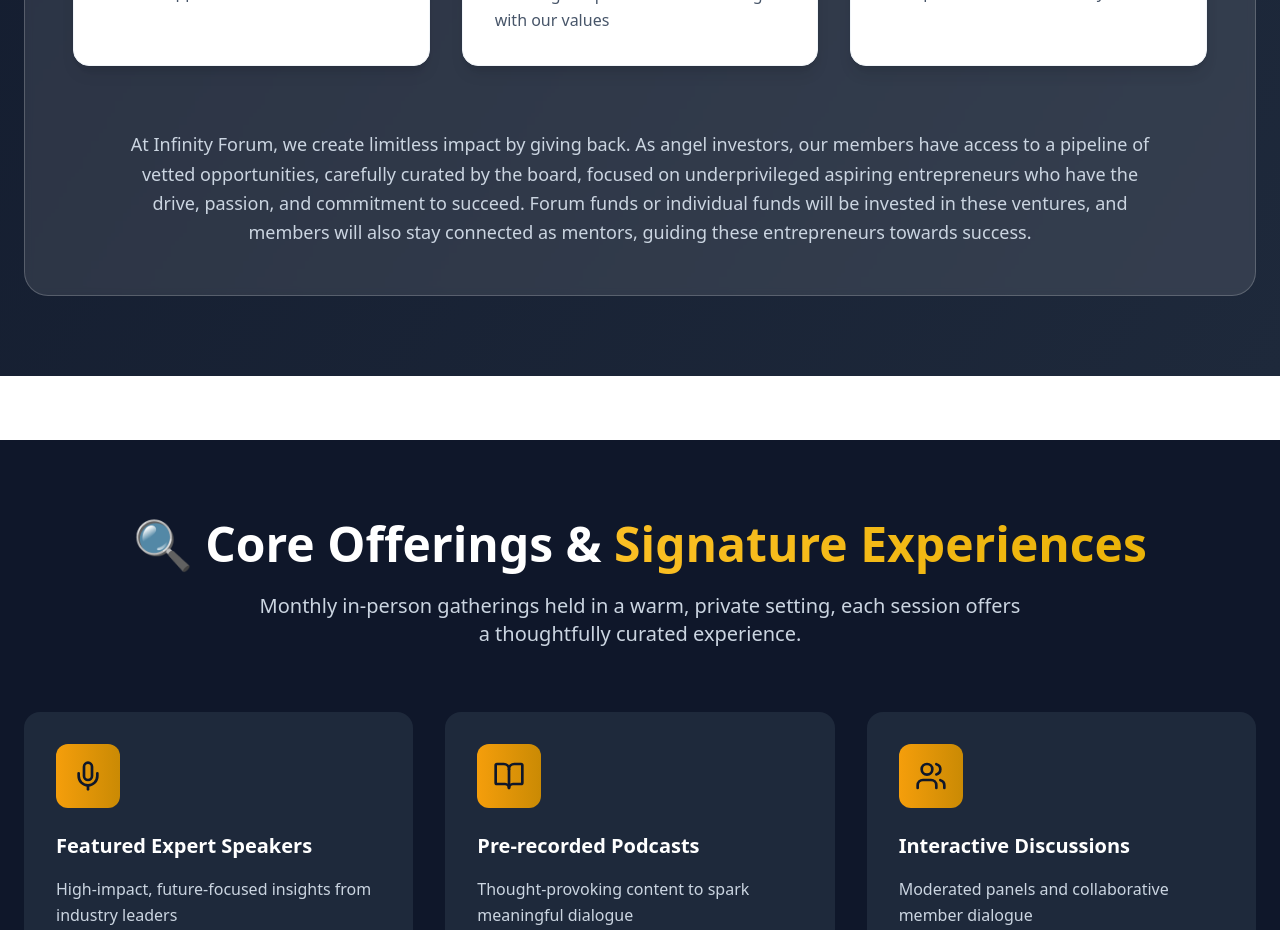
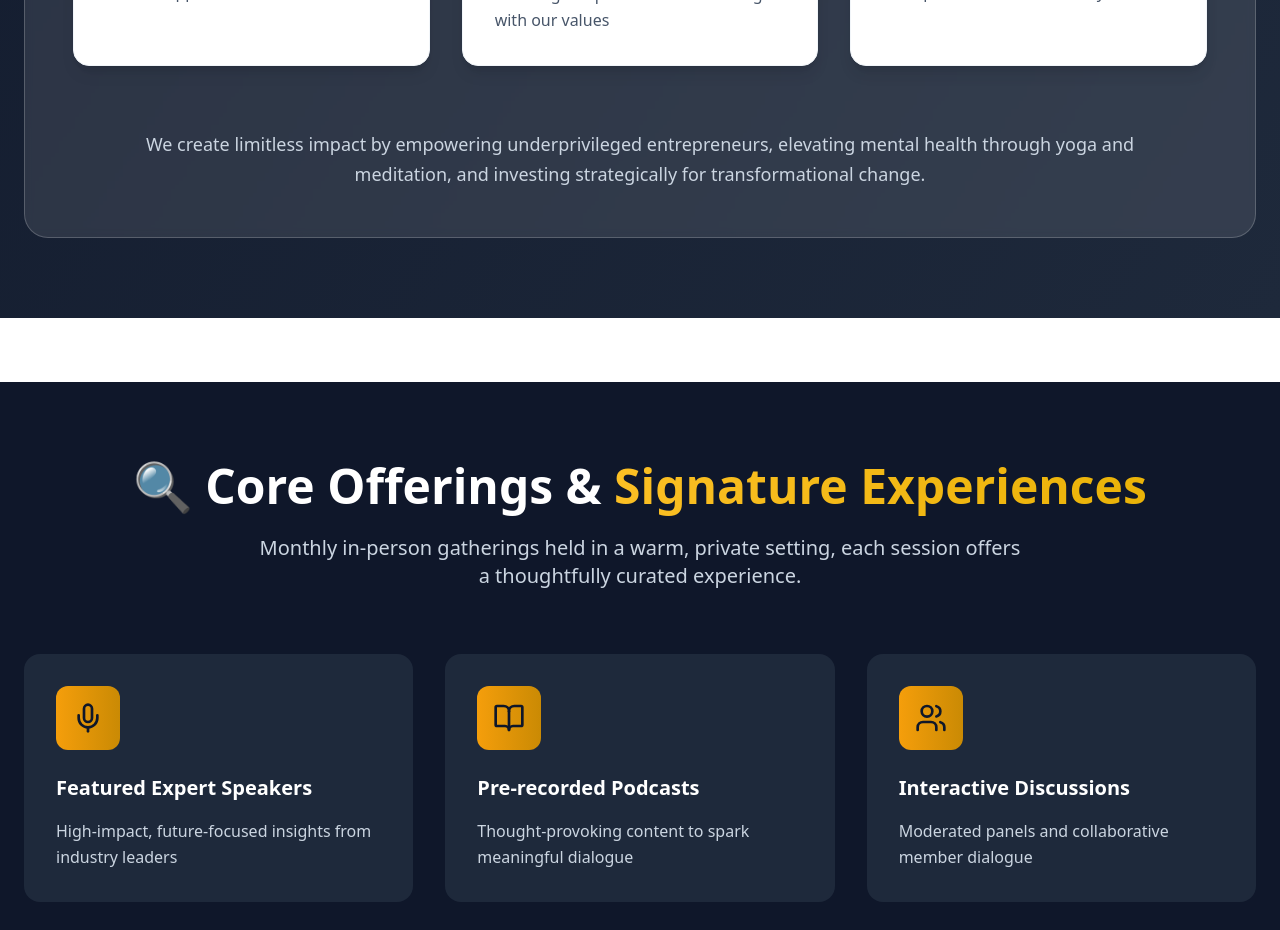
Before and after one commit to vnnandigala/infinity-forum-digital, a React (Vite) app: page / in a window 1280 px wide. Shown: the part 3000-3930 px from the top of the page. Built offline with nearby package versions, Linux system fonts and the light colour scheme.

Commit message:
Update Limitless Impact text
Update the bottom text in the Limitless Impact section to "We create limitless impact by empowering underprivileged entrepreneurs, elevating mental health through yoga and meditation, and investing strategically for transformational change."

```diff
--- a/src/components/WisdomFramework.tsx
+++ b/src/components/WisdomFramework.tsx
@@ -185,7 +185,7 @@ const WisdomFramework = () => {
 
           <div className="text-center max-w-5xl mx-auto">
             <p className="text-lg text-slate-300 leading-relaxed">
-              At Infinity Forum, we create limitless impact by giving back. As angel investors, our members have access to a pipeline of vetted opportunities, carefully curated by the board, focused on underprivileged aspiring entrepreneurs who have the drive, passion, and commitment to succeed. Forum funds or individual funds will be invested in these ventures, and members will also stay connected as mentors, guiding these entrepreneurs towards success.
+              We create limitless impact by empowering underprivileged entrepreneurs, elevating mental health through yoga and meditation, and investing strategically for transformational change.
             </p>
           </div>
         </div>
```
